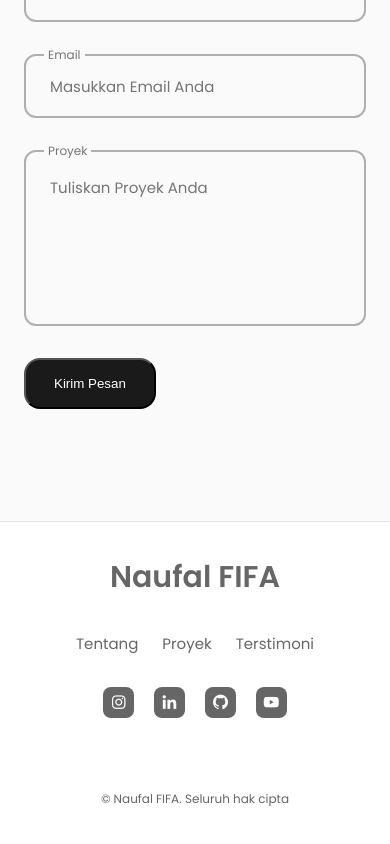
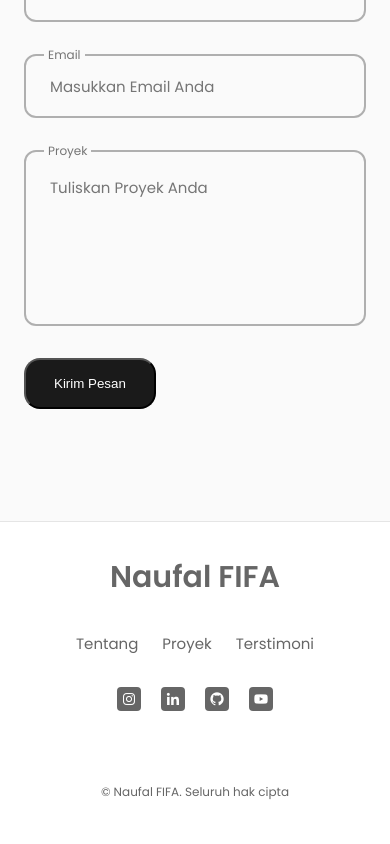
Before and after one commit to fifovalle/WEBSITE-PORTOFOLIO-PRIBADI-VERSI-6.0, a React (Create React App) app: page / in a window 390 px wide. Shown: the part 4877-5721 px from the top of the page. Built offline with nearby package versions, Linux system fonts and the light colour scheme.

Commit message:
Selesai bagian kaki

```diff
--- a/src/components/kaki/kaki.css
+++ b/src/components/kaki/kaki.css
@@ -54,3 +54,11 @@
     text-align: center;
     font-size: var(--ukuran-font-lebih-kecil);
 }
+
+@media screen and (max-width: 992px) {
+    .tautan__sosial-kaki {
+        padding: 0.25rem;
+        border-radius: 0.25rem;
+        font-size: 1rem;
+    }
+}
```
